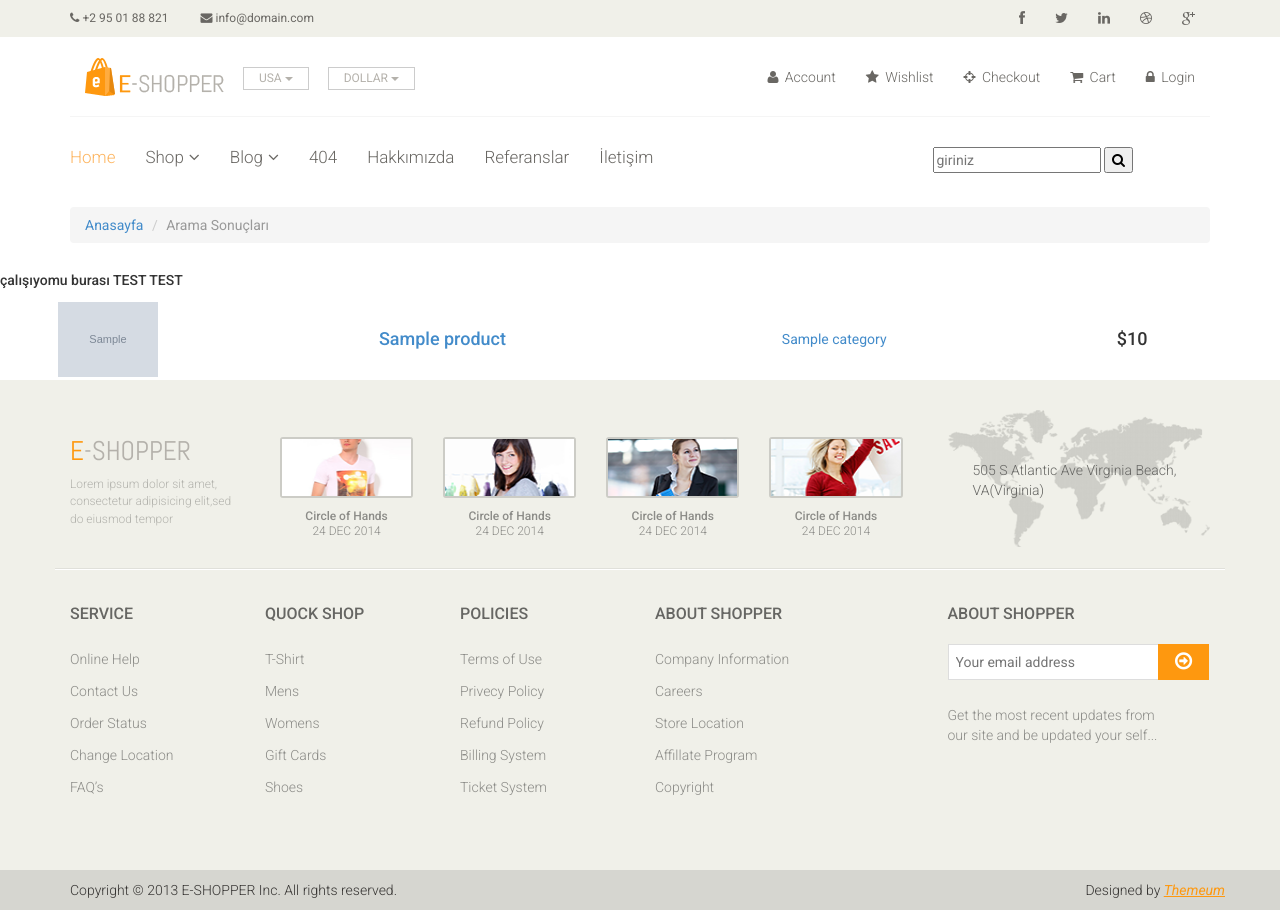
After one commit to test43054/Ozel-2, a Django app: template home/templates/products_search.html in a window 1280 px wide. The commit adds this page. Run offline with Django 3.2, Linux system fonts and the light colour scheme; the template is opened without the code that fills it: most values are stand-ins (such as "Sample title", 1, 10 or a date in 2020); grey boxes marked "Sample" are stand-in pictures.

Commit message:
video 20 Urun Arama Product Search
video 20 Urun Arama Product Search

```diff
--- /dev/null
+++ b/home/forms.py
@@ -0,0 +1,4 @@
+from django import forms
+
+class SearchForm(forms.Form):
+    query = forms.CharField(label='Search', max_length=100)
--- a/home/templates/header.html
+++ b/home/templates/header.html
@@ -24,6 +24,9 @@
 					</div>
 				</div>
 			</div>
+
+
+
 		</div><!--/header_top-->
 
 		<div class="header-middle"><!--header-middle-->
@@ -109,11 +112,13 @@
 							</ul>
 						</div>
 					</div>
-					<div class="col-sm-3">
-						<div class="search_box pull-right">
-							<input type="text" placeholder="Search"/>
-						</div>
-					</div>
+					<div class="header-search">
+				<form action="/search/" method="post">
+					{% csrf_token %}
+					<input name="query" class="input search-input" type="text" placeholder="giriniz">
+					<button class="search-btn"><i class="fa fa-search"></i></button>
+				</form>
+			</div>
 				</div>
 			</div>
 		</div><!--/header-bottom-->
--- /dev/null
+++ b/home/templates/products_search.html
@@ -0,0 +1,44 @@
+{% extends "homebase.html" %}
+
+{% block title %}Arama Sonuçları{% endblock %}
+{% block keywords %}{{categorydata.keywords}}{% endblock %}
+{% block description %}{{categorydata.description}}{% endblock %}
+
+{% block head %}
+    <link rel='shortcut icon' type='image/x-icon' href='{{setting.icon.url}}' />
+{% endblock %}
+<!--
+{% block sidebar %}
+    {% include "sidebar.html" %}
+{% endblock %}
+-->
+
+{% block maincontent %}
+    <div id="breadcrumb">
+        <div class="container">
+            <ul class="breadcrumb">
+                <li><a href="/">Anasayfa</a> </li>
+                <li class="active">Arama Sonuçları</li>
+            </ul>
+        </div>
+    </div>
+<h5>çalışıyomu burası TEST TEST</h5>
+    <div class="section">
+        <div class="container">
+            <div class="row">
+                <table cellpadding="3" width="1200">
+
+                    {% for rs in products %}
+                        <tr>
+                            <td><a href="/product/{{ rs.id }}/{{ rs.slug }}"> <img src="{{ rs.image.url }}" style="height: 75px" alt=""></a> </td>
+                            <td> <h4 class="product-name"><a href="/product/{{ rs.id }}/{{ rs.slug }}">{{ rs.title }}</a> </h4></td>
+                            <td><a href="/category/{{ rs.category.id }}/{{ rs.category.slug }}"> {{ rs.category }} </a> </td>
+                            <td><h4>${{ rs.price }}</h4> </td>
+                        </tr>
+                    {% endfor %}
+
+                </table>
+            </div>
+        </div>
+    </div>
+{% endblock %}
--- a/özel/urls.py
+++ b/özel/urls.py
@@ -31,7 +31,7 @@ urlpatterns = [
     path('ckeditor/', include('ckeditor_uploader.urls')),
     path('category/<int:id>/<slug:slug>/', views.category_products, name='category_products'),
     path('product/<int:id>/<slug:slug>/', views.product_detail, name='product_detail'),
-
+    path('search/', views.product_search, name='product_search'),
 ]
 
 if settings.DEBUG:
```
Also changed, not shown: home/views.py (+17 -0 lines), db.sqlite3.
